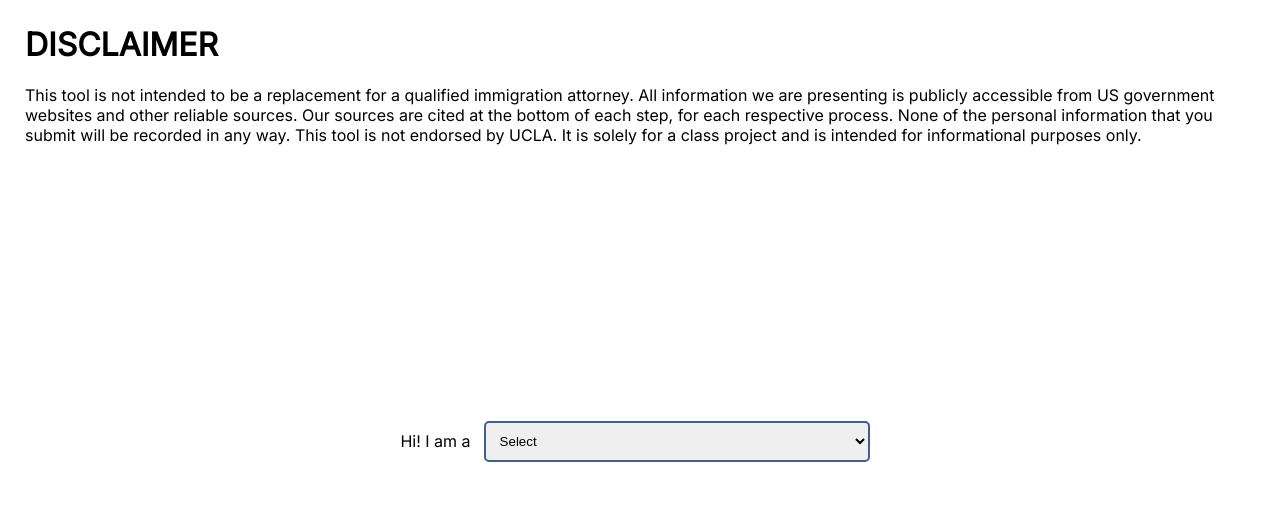
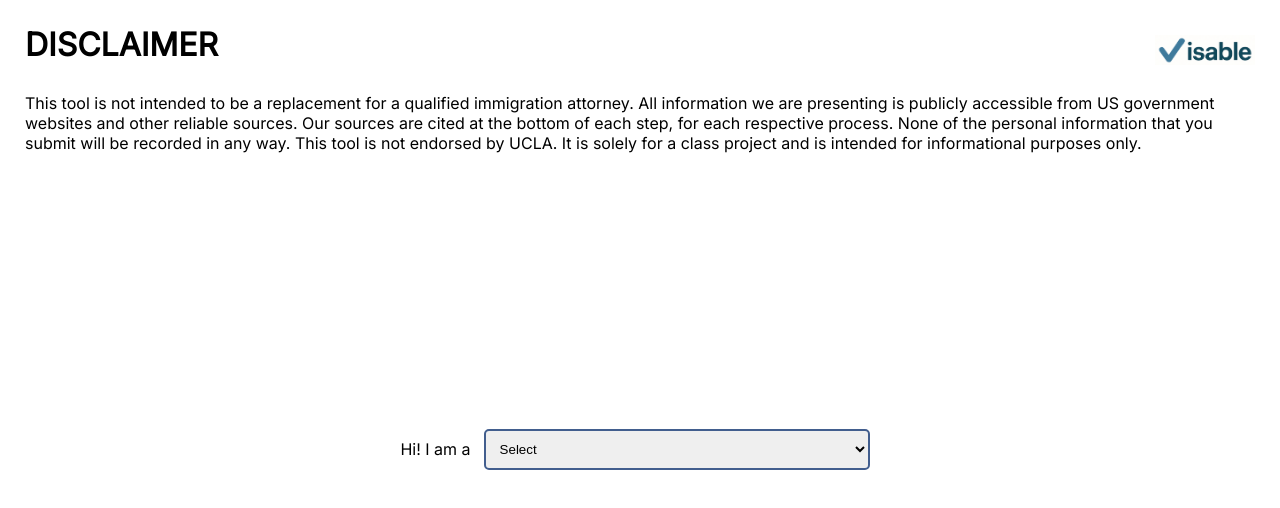
Before and after one commit to lilybrawner/hci-immigration, a React (Vite) app in the folder frontend/: page / in a window 1280 px wide. Shown: the top 508 px of the page. Built offline with nearby package versions, Linux system fonts and the light colour scheme; what @react-pdf/renderer would draw is missing.

Commit message:
added logo to actual website home page

```diff
--- a/frontend/src/pages/Home.jsx
+++ b/frontend/src/pages/Home.jsx
@@ -17,10 +17,17 @@ function Home() {
 
   return (
     <div>
-      <div style={{ padding: '25px 25px 0px 25px', margin: '0 auto' }}>
-        <h1 style={{ marginTop: 0 }}>
+      <div style={{ padding: '15px 25px 0px 25px', margin: '0 auto' }}>
+      <div style={{ display: 'flex', alignItems: 'center', justifyContent: 'space-between' , marginTop: 0, marginBottom: '-8px'}}>
+        <h1 style={{ marginTop: '10px'}}>
           DISCLAIMER
         </h1>
+        <img
+          src="/logo.png"
+          alt="Logo"
+          style={{ width: '100px', height: 'auto', objectFit: 'contain' }}
+        />
+      </div>
         <p>
         This tool is not intended to be a replacement for a qualified immigration attorney.
         All information we are presenting is publicly accessible from US government websites
```
Also changed, not shown: frontend/public/logo.png (added).
